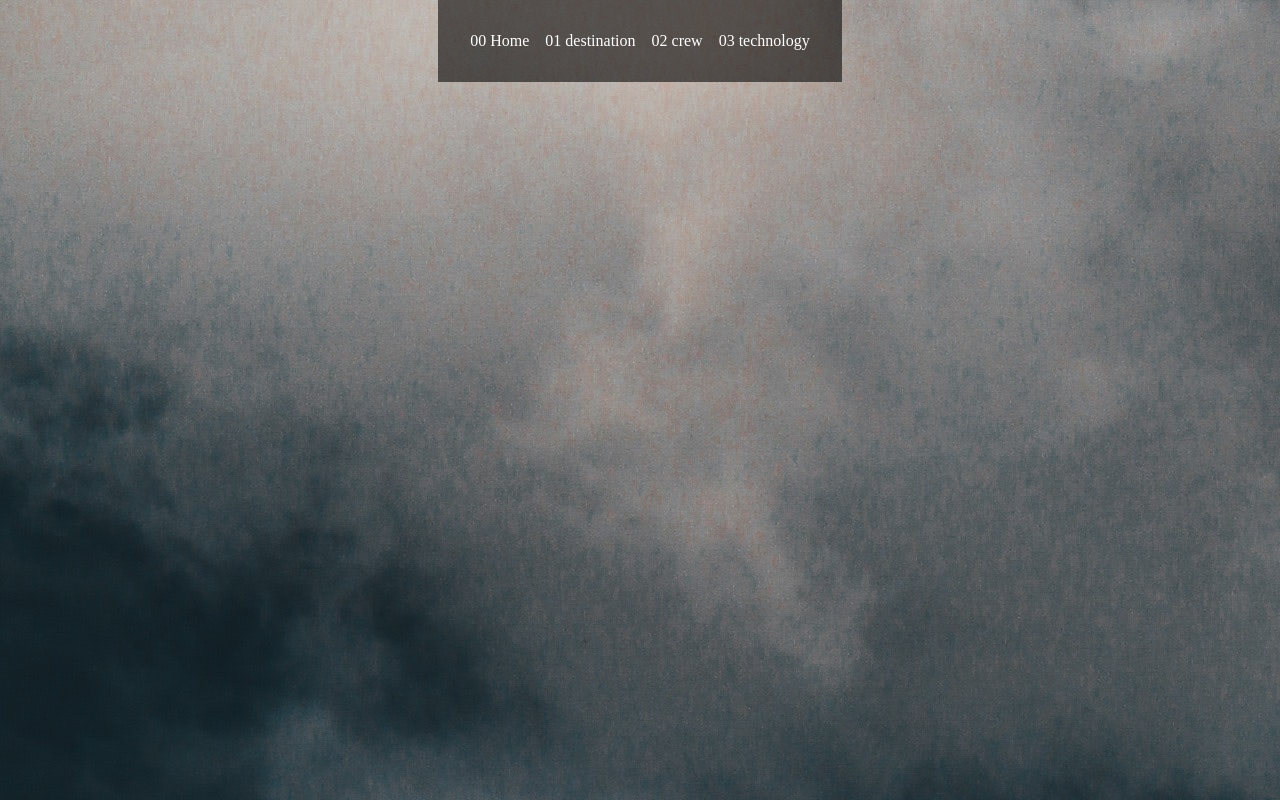
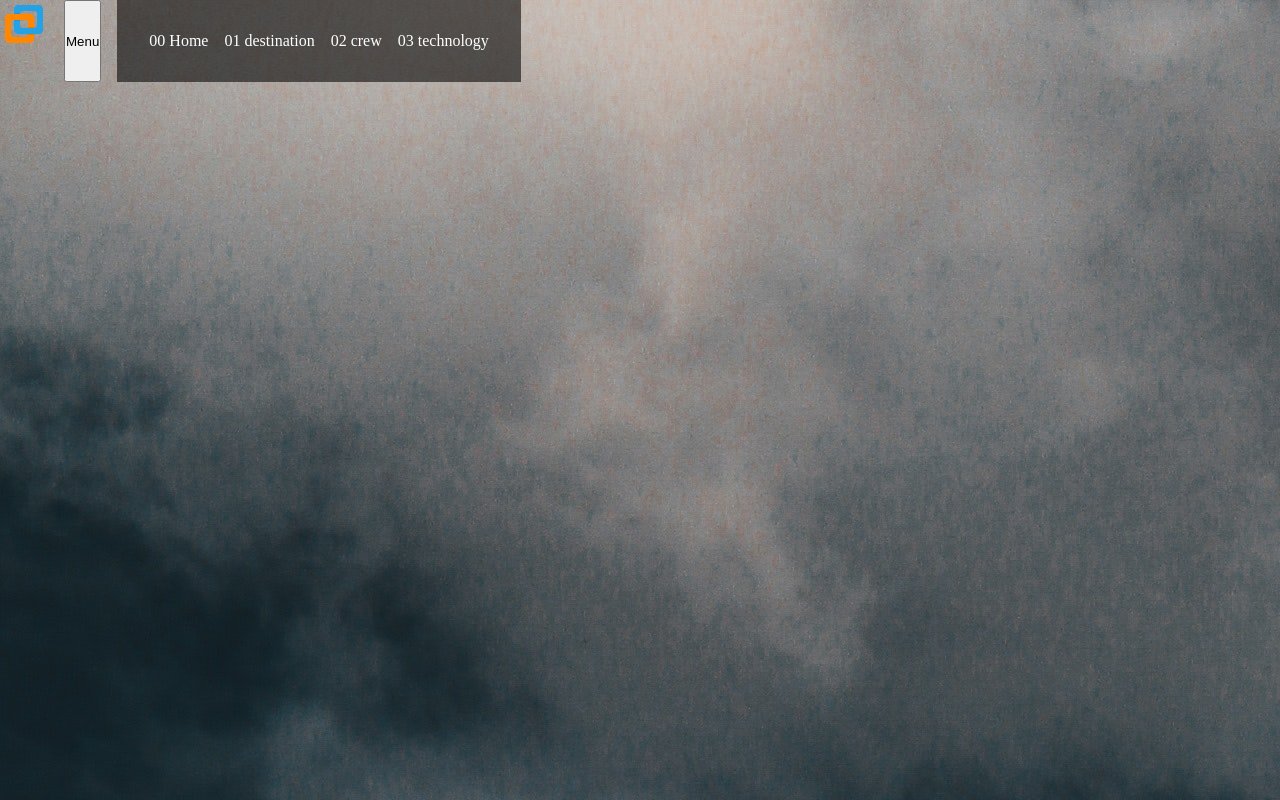
Before and after one commit to emansetto/random-tasks, a website: page responsive navbar with HTML, CSS, JS/index.html in a window 1280 px wide. Drawn offline with Linux system fonts and the light colour scheme.

Commit message:
save changes

```diff
--- a/responsive navbar with HTML, CSS, JS/index.html
+++ b/responsive navbar with HTML, CSS, JS/index.html
@@ -7,7 +7,12 @@
     <title>navbar</title>
 </head>
 <body>
-    <header class="primary-header">
+
+    <header class="primary-header flex">
+        <div>
+            <img src="images/logo.png" alt="not available">
+        </div>
+        <button><span class="sr-only">Menu</span></button>
     <nav class="flex">
         <ul id="primary-navigation" class="primary-navigation flex">
             <li class="active">
--- a/responsive navbar with HTML, CSS, JS/style.css
+++ b/responsive navbar with HTML, CSS, JS/style.css
@@ -50,6 +50,7 @@ nav
 {
     @media(max-width: 35em)
 {
+    --gap: 3em;
     position: fixed;
     inset: 0 0 0 30%;
     align-items:start;
```
Also changed, not shown: responsive navbar with HTML, CSS, JS/images/logo.png (added).
